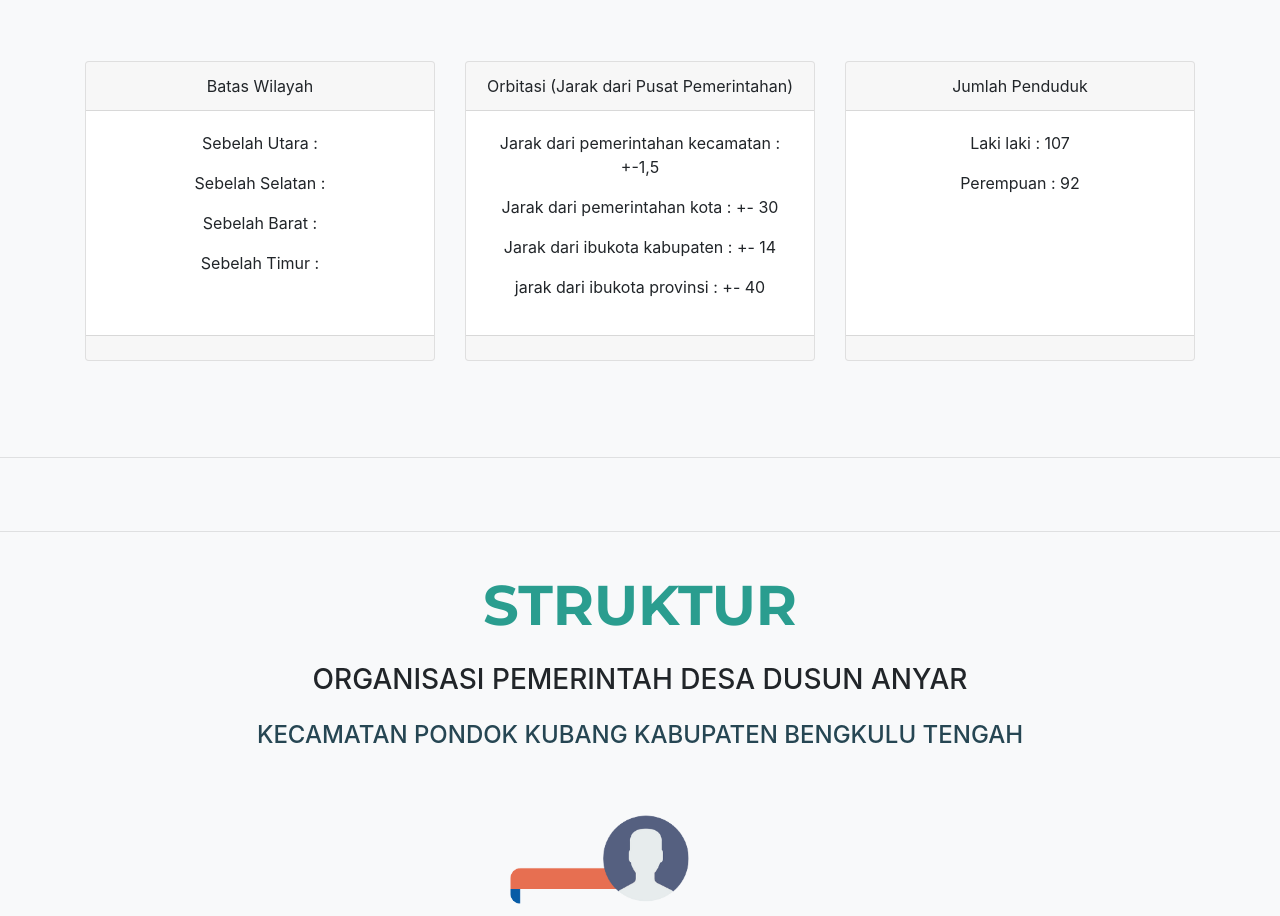
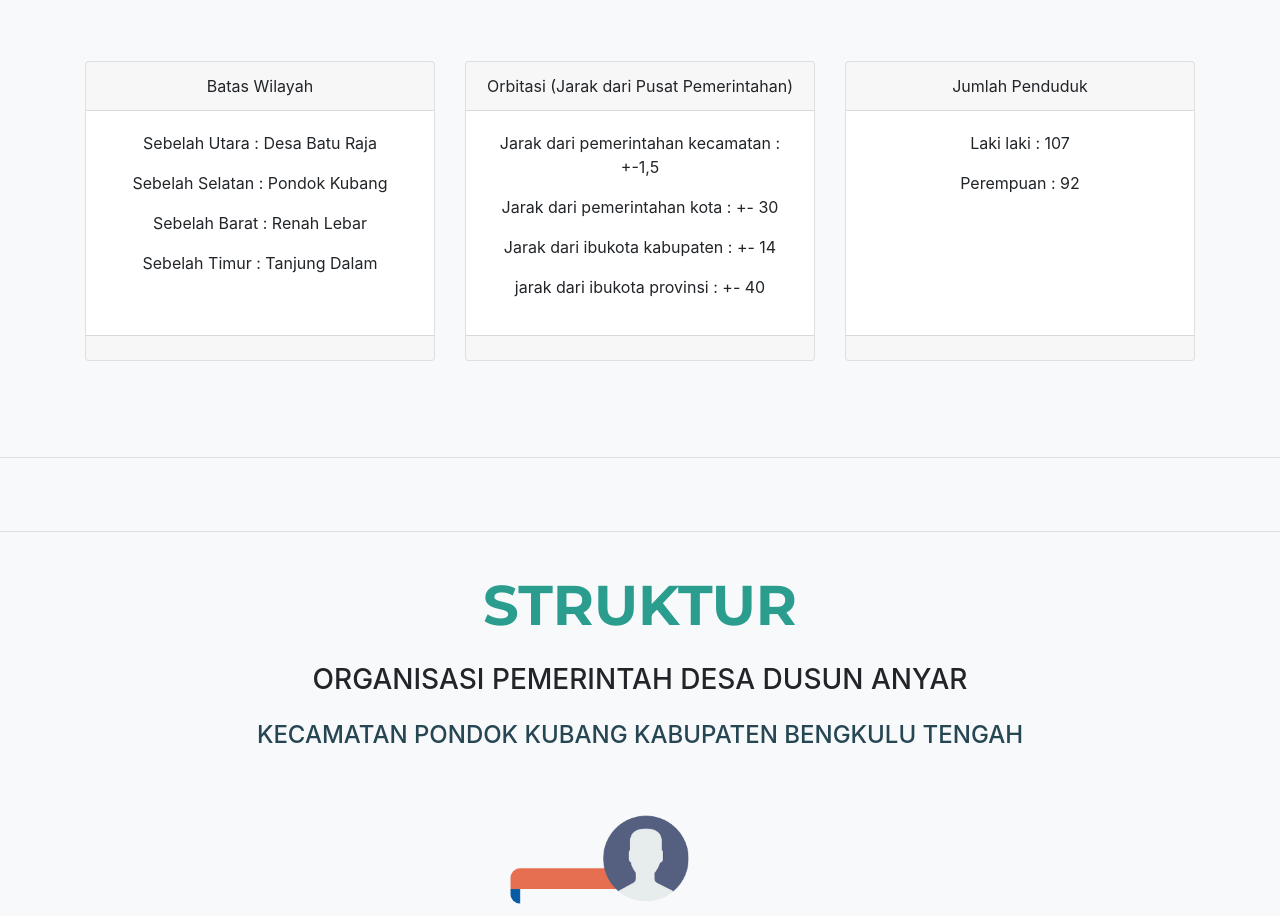
Before and after one commit to RifkiDF023/Profil-desa-Dusun-Anyar, a plain HTML site: page index.html in a window 1280 px wide. Shown: the part 1505-2421 px from the top of the page. Drawn offline with nearby package versions, Linux system fonts and the light colour scheme.

Commit message:
kommit batas wilayah

```diff
--- a/index.html
+++ b/index.html
@@ -248,10 +248,10 @@
         </div>
 
         <div class="card-body">
-          <p>Sebelah Utara    : </p>
-          <p>Sebelah Selatan  : </p>
-          <p>Sebelah Barat    : </p>
-          <p>Sebelah Timur    : </p>
+          <p>Sebelah Utara    : Desa Batu Raja</p>
+          <p>Sebelah Selatan  : Pondok Kubang</p>
+          <p>Sebelah Barat    : Renah Lebar</p>
+          <p>Sebelah Timur    : Tanjung Dalam</p>
         </div>
         <div class="card-footer">
         </div>
```
